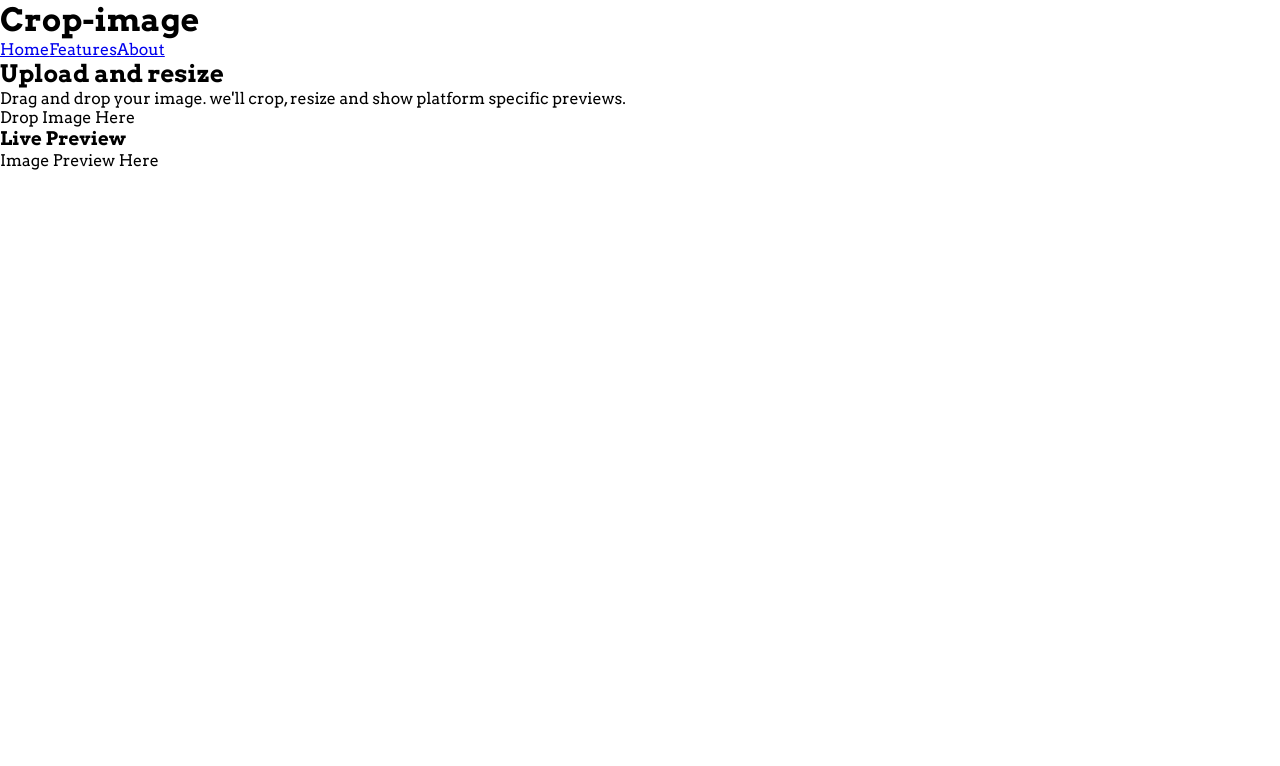
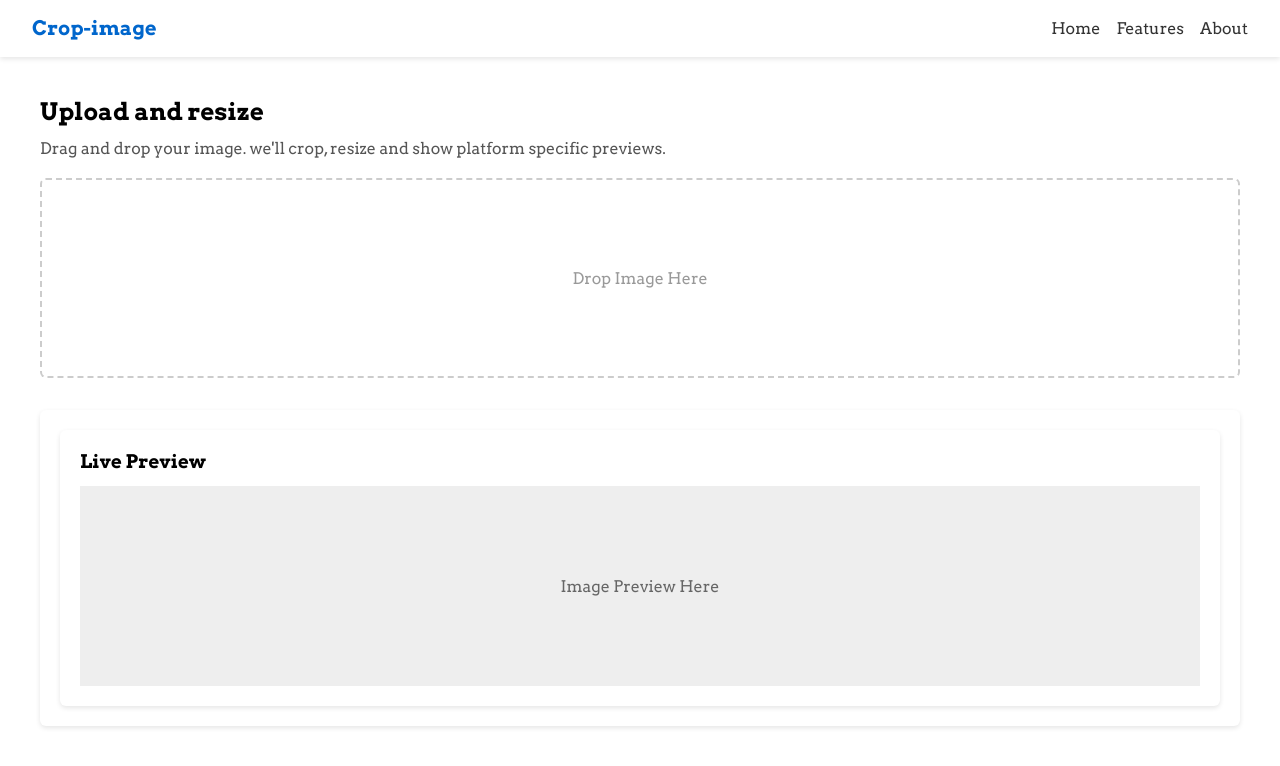
Before and after one commit to jayarajawasthi/crop-image, a React (Vite) app: page / in a window 1280 px wide. Shown: the top 766 px of the page. Built offline with nearby package versions, Linux system fonts and the light colour scheme; a web font is replaced by a local one.

Commit message:
add css for Header, HeroSection, LeftPanel, RightPanel

```diff
--- a/src/App.css
+++ b/src/App.css
@@ -7,3 +7,7 @@
 body {
   font-family: "Arvo", serif;
 }
+.app {
+  min-height: 100vh;
+  background-color: #f4f4f4;
+}
--- a/src/Components/Header/Header.css
+++ b/src/Components/Header/Header.css
@@ -0,0 +1,22 @@
+.header {
+    background-color: #fff;
+    padding: 16px 32px;
+    display: flex;
+    justify-content: space-between;
+    align-items: center;
+    box-shadow: 0 2px 5px rgba(0,0,0, 0.1);
+}
+
+.logo {
+    font-size: 20px;
+    font-weight: bold;
+    color: #0066cc;
+}
+.nav a{
+    margin-left: 16px;
+    text-decoration: none;
+    color: #333;
+}
+.nav a:hover{
+    color: #0066cc;
+}
--- a/src/Components/HeroSection/HeroSection.css
+++ b/src/Components/HeroSection/HeroSection.css
@@ -0,0 +1,18 @@
+.hero {
+    display: flex;
+    flex-direction: column;
+    padding: 40px;
+    gap: 32px;
+}
+
+@media (min-widht: 768px){
+    .hero {
+        flex-direction: row;
+    }
+
+}
+
+.hero-left,
+.hero-right {
+    flex: 1;
+}
--- a/src/Components/LeftPanel/LeftPanel.css
+++ b/src/Components/LeftPanel/LeftPanel.css
@@ -0,0 +1,20 @@
+.left-panel h2 {
+    font-size:24px;
+    margin-bottom: 12px;
+}
+
+.left-panel p {
+    color: #555;
+    margin-bottom: 20px;
+}
+
+.drop-zone {
+    height: 200px;
+    border: 2px dashed #ccc;
+    border-radius: 6px;
+    display: flex;
+    align-items: center;
+    justify-content: center;
+    color: #999;
+    background: #fff;
+}
--- a/src/Components/RightPanel/RightPanel.css
+++ b/src/Components/RightPanel/RightPanel.css
@@ -0,0 +1,16 @@
+.right-panel {
+  background: #fff;
+  padding: 20px;
+  border-radius: 6px;
+  box-shadow: 0 2px 5px rgba(0, 0, 0, 0.1);
+}
+
+.preview-box {
+    margin-top: 12px;
+    height: 200px;
+    background: #eee;
+    display: flex;
+    align-items: center;
+    justify-content: center;
+    color: #666;
+}
```
